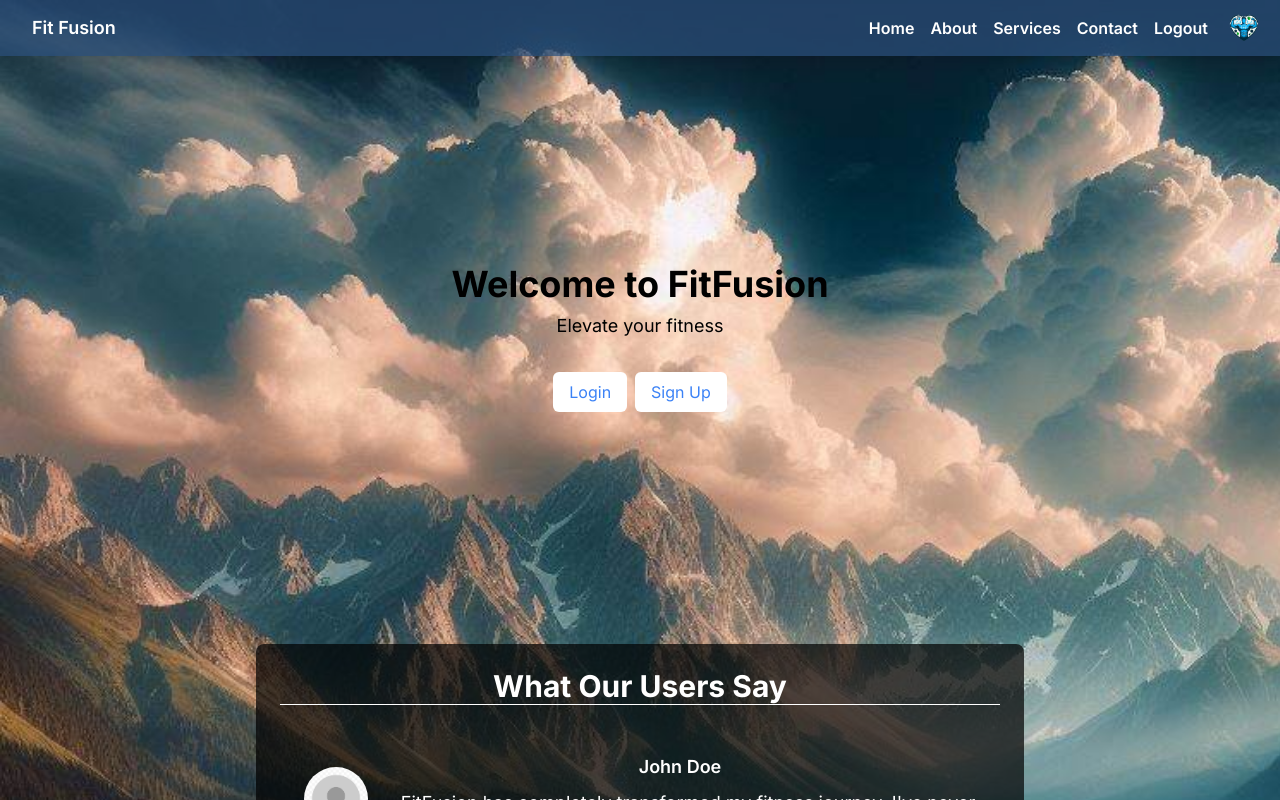
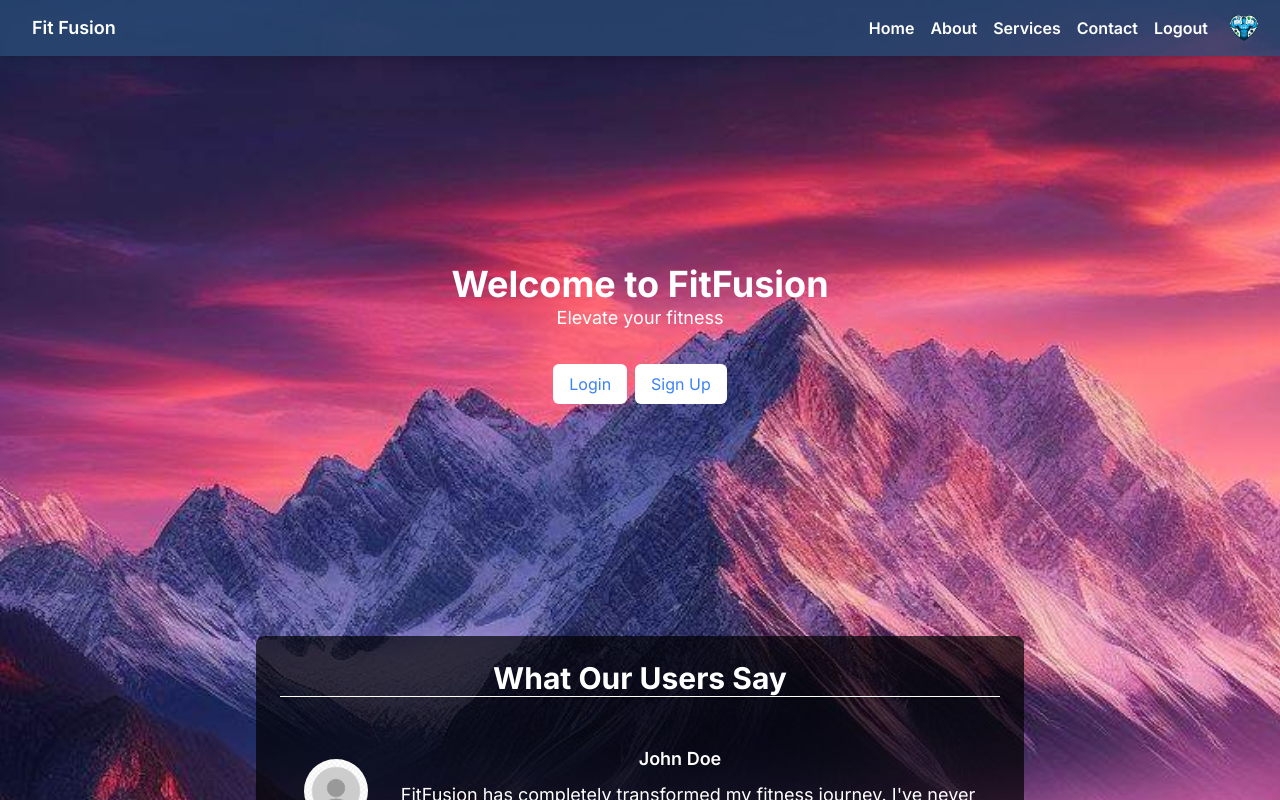
Before and after one commit to Syntax-Samurais/Website, a Next.js app: page / in a window 1280 px wide. Shown: the top 800 px of the page. Built offline with nearby package versions, Linux system fonts and the light colour scheme.

Commit message:
Update page.js

```diff
--- a/src/app/page.js
+++ b/src/app/page.js
@@ -57,7 +57,7 @@ export default function Home() {
   ];
 
   return (
-    <div className="text-white bg-mountains bg-cover bg-scroll">
+    <div className="text-white bg-mountains2 bg-cover bg-scroll">
       <Head>
         <title>FitFusion</title>
         <meta
@@ -69,8 +69,8 @@ export default function Home() {
       <Header />
       <main>
         <div className="mt-52 flex justify-center">
-          <div className="text-center text-black">
-            <h1 className="text-4xl font-bold mb-2">Welcome to FitFusion</h1>
+          <div className="text-center text-white">
+            <h1 className="text-4xl font-bold">Welcome to FitFusion</h1>
             <p className="text-lg mb-4">Elevate your fitness</p>
             <button
               className="mt-4 bg-white text-blue-500 px-4 py-2 rounded-md transition duration-300 ease-in-out hover:bg-blue-500 hover:text-white"
```
